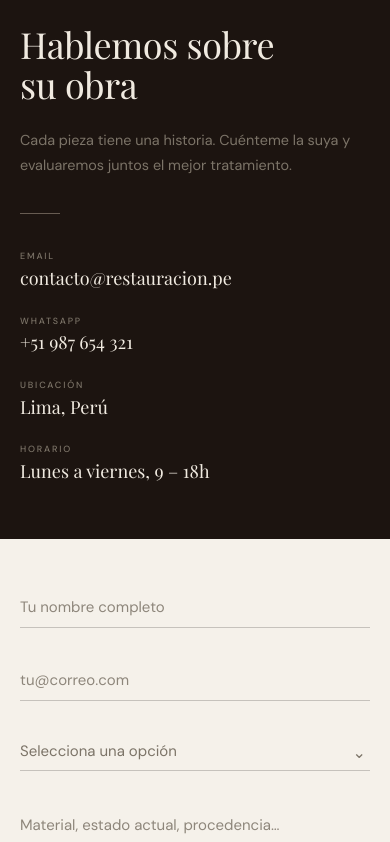
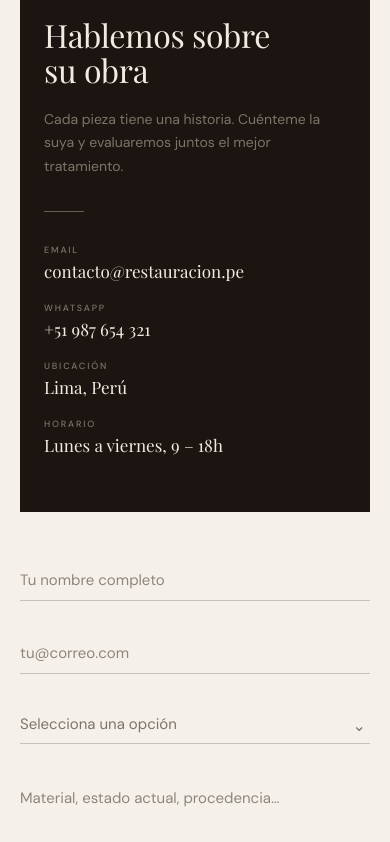
Before and after one commit to GustavoUT22/sr-conservation-restoration-web, a Next.js app: page / in a window 390 px wide. Shown: the part 5502-6344 px from the top of the page. Built offline with nearby package versions, Linux system fonts and the light colour scheme; a web font is replaced by a local one.

Commit message:
refactor contact section

```diff
--- a/app/components/sections/contact/Contact.module.css
+++ b/app/components/sections/contact/Contact.module.css
@@ -12,18 +12,24 @@
  *   --sans           → DM Sans
  */
 
-/* ── Section: two columns ── */
+/* ── Section ── */
 .section {
+  background-color: var(--bg-light);
+  padding: 5rem 2.5rem;
+}
+
+/* ── Inner wrapper: two columns, contained ── */
+.inner {
   display: grid;
   grid-template-columns: 38% 1fr;
-  min-height: 580px;
-  background-color: var(--bg-light);
+  max-width: 1200px;
+  margin-inline: auto;
 }
 
 /* ── Left dark panel ── */
 .panel {
   background-color: var(--primary-900);
-  padding: 5rem 3rem 5rem 2.5rem;
+  padding: 4rem 3rem 4rem 2.5rem;
   display: flex;
   flex-direction: column;
 }
@@ -40,21 +46,21 @@
 
 .title {
   font-family: var(--serif);
-  font-size: clamp(2.25rem, 3.5vw, 3.25rem);
+  font-size: clamp(2rem, 3vw, 3rem);
   font-weight: 400;
   line-height: 1.1;
   color: var(--text-inv);
-  margin-bottom: 1.5rem;
+  margin-bottom: 1.25rem;
   letter-spacing: -0.01em;
 }
 
 .description {
   font-family: var(--sans);
-  font-size: 0.9rem;
+  font-size: 0.875rem;
   line-height: 1.7;
   color: var(--text-muted);
   max-width: 34ch;
-  margin-bottom: 2.25rem;
+  margin-bottom: 2rem;
 }
 
 .divider {
@@ -63,20 +69,20 @@
   height: 1px;
   background-color: var(--accent-sand);
   opacity: 0.4;
-  margin-bottom: 2.25rem;
+  margin-bottom: 2rem;
 }
 
 /* ── Contact info list ── */
 .infoList {
   display: flex;
   flex-direction: column;
-  gap: 1.5rem;
+  gap: 1.25rem;
 }
 
 .infoItem {
   display: flex;
   flex-direction: column;
-  gap: 0.3rem;
+  gap: 0.25rem;
 }
 
 .infoLabel {
@@ -90,7 +96,7 @@
 
 .infoValue {
   font-family: var(--serif);
-  font-size: 1.125rem;
+  font-size: 1.0625rem;
   font-weight: 400;
   color: var(--text-inv);
   line-height: 1.3;
@@ -108,7 +114,7 @@
 /* ── Right form panel ── */
 .formPanel {
   background-color: var(--bg-light);
-  padding: 5rem 3.5rem 5rem 4rem;
+  padding: 4rem 2rem 4rem 4rem;
   display: flex;
   align-items: flex-start;
 }
@@ -118,7 +124,6 @@
   width: 100%;
   display: flex;
   flex-direction: column;
-  gap: 0;
 }
 
 /* Row: two inputs side by side */
@@ -182,14 +187,14 @@
 /* ── Textarea ── */
 .textarea {
   resize: none;
-  min-height: 120px;
+  min-height: 110px;
   line-height: 1.65;
 }
 
 /* ── Submit button ── */
 .submit {
   align-self: flex-start;
-  margin-top: 0.75rem;
+  margin-top: 0.5rem;
   font-family: var(--sans);
   font-size: 0.6875rem;
   font-weight: 500;
@@ -234,26 +239,34 @@
 /* ── Responsive: tablet ── */
 @media (max-width: 1024px) {
   .section {
+    padding: 4rem 1.5rem;
+  }
+
+  .inner {
     grid-template-columns: 44% 1fr;
   }
 
   .formPanel {
-    padding: 4rem 2rem 4rem 3rem;
+    padding: 4rem 1.5rem 4rem 2.5rem;
   }
 }
 
 /* ── Responsive: mobile ── */
 @media (max-width: 768px) {
   .section {
+    padding: 0 1.25rem 4rem;
+  }
+
+  .inner {
     grid-template-columns: 1fr;
   }
 
   .panel {
-    padding: 4rem 1.25rem 3.5rem;
+    padding: 3.5rem 1.5rem;
   }
 
   .formPanel {
-    padding: 3rem 1.25rem 4rem;
+    padding: 3rem 0 1rem;
   }
 
   .row {
--- a/app/components/sections/contact/Contact.tsx
+++ b/app/components/sections/contact/Contact.tsx
@@ -37,14 +37,14 @@ export default function Contact() {
 
   const handleSubmit = (e: React.MouseEvent<HTMLButtonElement>) => {
     e.preventDefault();
-    // TODO: connect to form handler / API
     setSubmitted(true);
   };
 
   return (
     <section className={styles.section} id="contacto">
+      <div className={styles.inner}>
 
-      {/* ── Left panel (dark) ── */}
+        {/* ── Left dark panel ── */}
         <div className={styles.panel}>
           <span className={styles.eyebrow}>Contacto</span>
 
@@ -76,11 +76,11 @@ export default function Contact() {
           </dl>
         </div>
 
-      {/* ── Right panel (form) ── */}
+        {/* ── Right form panel ── */}
         <div className={styles.formPanel}>
           {submitted ? (
             <div className={styles.successMsg}>
-            <span className={styles.successLine} aria-hidden="true" />
+              <span className={styles.successLine} />
               <p className={styles.successText}>
                 Gracias por su mensaje. Le responderé en menos de 48 horas.
               </p>
@@ -88,7 +88,6 @@ export default function Contact() {
           ) : (
             <div className={styles.form}>
 
-            {/* Row: name + email */}
               <div className={styles.row}>
                 <div className={styles.field}>
                   <input
@@ -114,7 +113,6 @@ export default function Contact() {
                 </div>
               </div>
 
-            {/* Select */}
               <div className={styles.field}>
                 <select
                   name="service"
@@ -130,7 +128,6 @@ export default function Contact() {
                 <span className={styles.selectArrow} aria-hidden="true">⌄</span>
               </div>
 
-            {/* Textarea */}
               <div className={styles.field}>
                 <textarea
                   name="message"
@@ -142,7 +139,6 @@ export default function Contact() {
                 />
               </div>
 
-            {/* Submit */}
               <button
                 type="button"
                 onClick={handleSubmit}
@@ -155,6 +151,7 @@ export default function Contact() {
           )}
         </div>
 
+      </div>
     </section>
   );
 }
```
Lines whose indentation alone changed are shown as unchanged.
